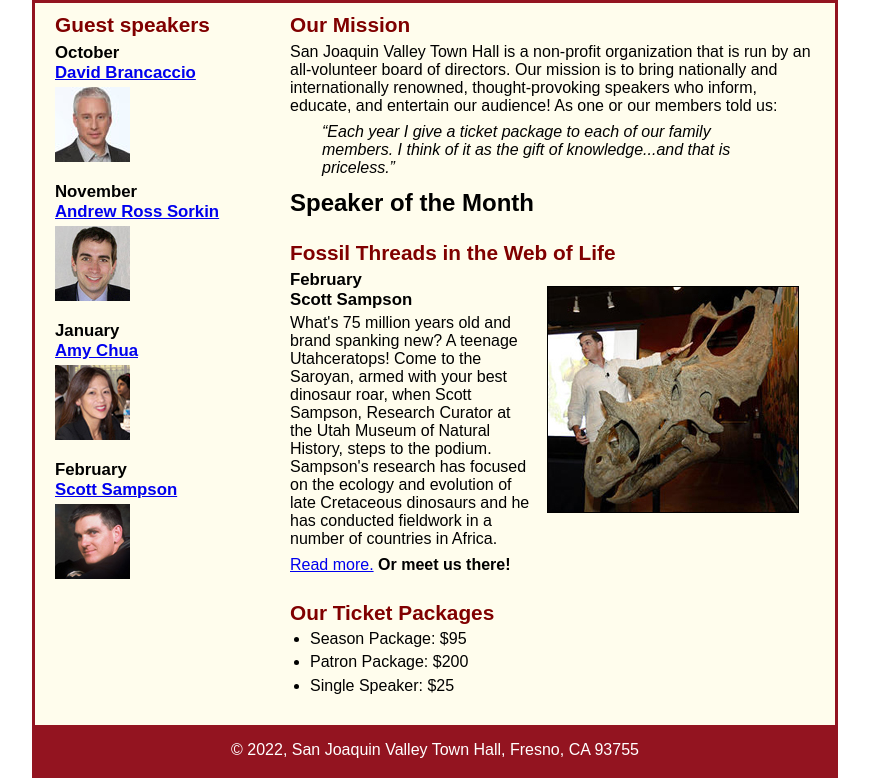
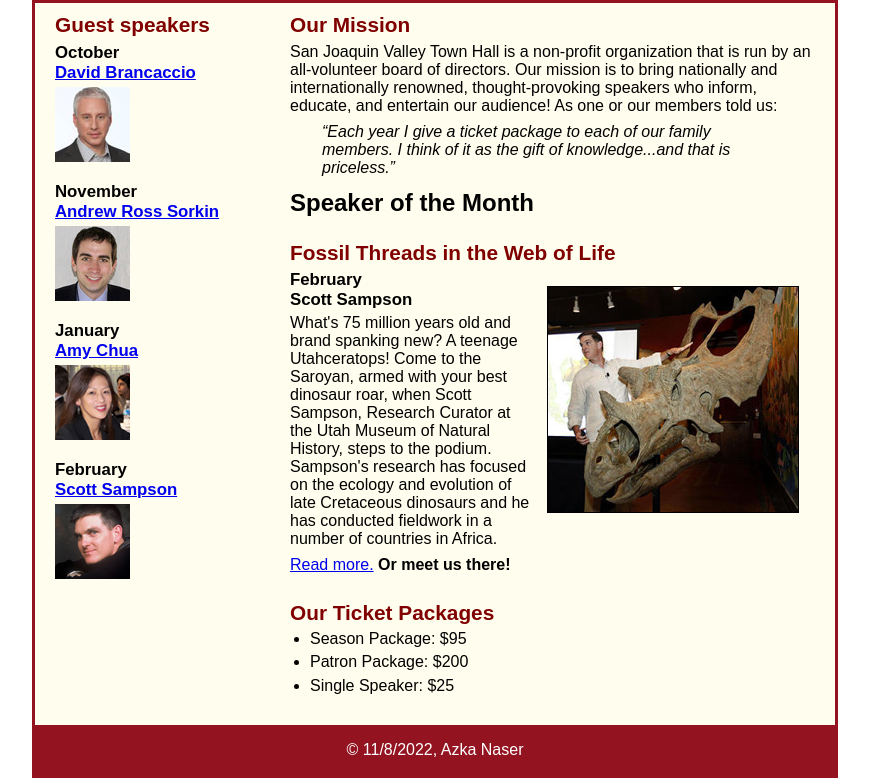
Before and after one commit to azkanaser1/A10, a plain HTML site: page index.html in a window 1280 px wide. Shown: the part 120-898 px from the top of the page, without its empty margins (205-1074 px from the left). Drawn offline with Linux system fonts and the light colour scheme.

Commit message:
3rd commit

```diff
--- a/index.html
+++ b/index.html
@@ -59,7 +59,7 @@
 
 	</main>
 	<footer>
-		<p>&copy; 2022, San Joaquin Valley Town Hall, Fresno, CA 93755</p>
+		<p>&copy; 11/8/2022, Azka Naser </p>
 	</footer>
 </body>
 </html>
```
Also changed, not shown: speakers/c6_sampson.html (+1 -1 lines).
